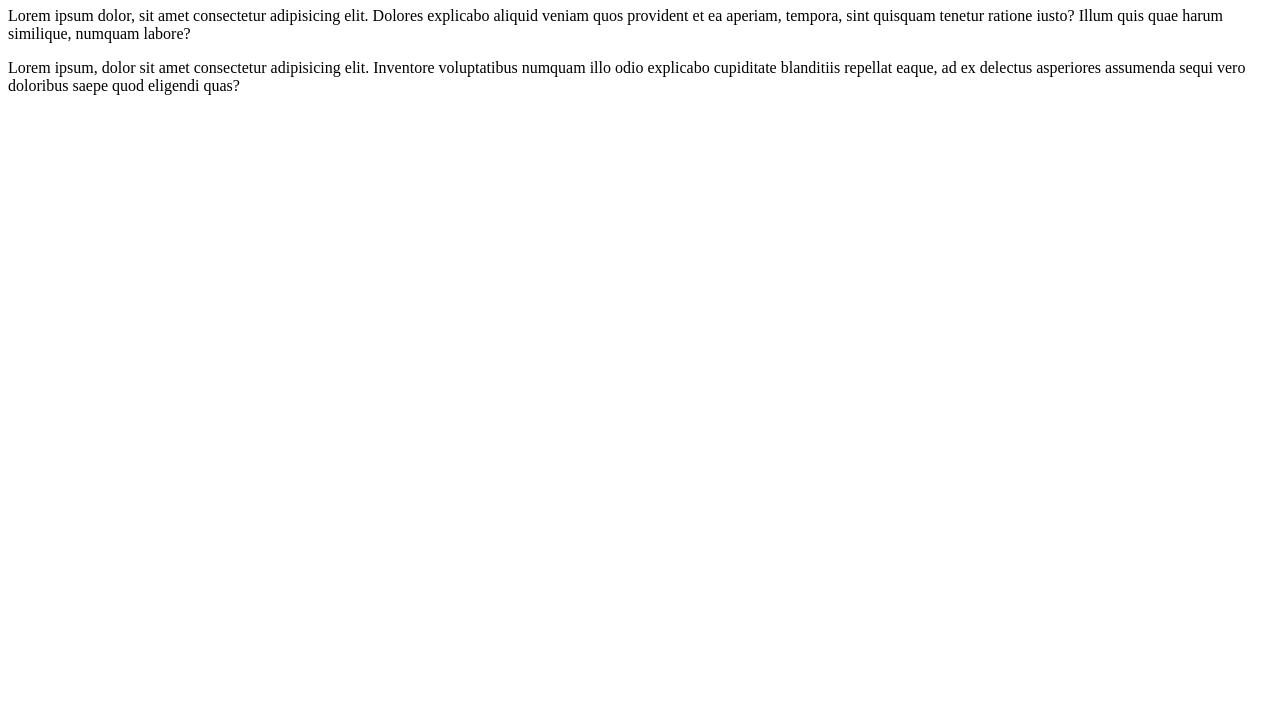
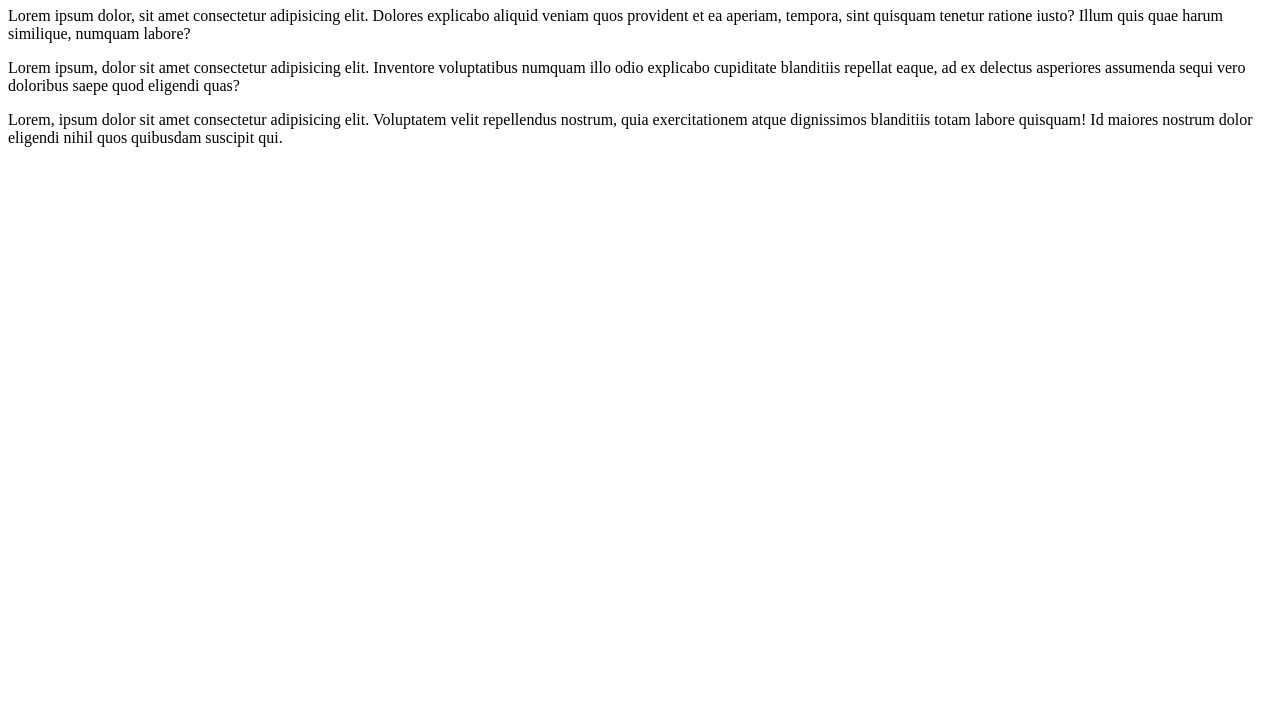
Before and after one commit to Danteborracha/ola-mundo, a plain HTML site: page site-exemplo/index.html in a window 1280 px wide. Shown: the part 73-800 px from the top of the page. Drawn offline with Linux system fonts and the light colour scheme.

Commit message:
paragrafo 3 adicionado

```diff
--- a/site-exemplo/index.html
+++ b/site-exemplo/index.html
@@ -9,5 +9,6 @@
     <h1>Olá, mundo!</h1>
     <p>Lorem ipsum dolor, sit amet consectetur adipisicing elit. Dolores explicabo aliquid veniam quos provident et ea aperiam, tempora, sint quisquam tenetur ratione iusto? Illum quis quae harum similique, numquam labore?</p>
     <p>Lorem ipsum, dolor sit amet consectetur adipisicing elit. Inventore voluptatibus numquam illo odio explicabo cupiditate blanditiis repellat eaque, ad ex delectus asperiores assumenda sequi vero doloribus saepe quod eligendi quas?</p>
+    <p>Lorem, ipsum dolor sit amet consectetur adipisicing elit. Voluptatem velit repellendus nostrum, quia exercitationem atque dignissimos blanditiis totam labore quisquam! Id maiores nostrum dolor eligendi nihil quos quibusdam suscipit qui.</p>
 </body>
 </html>
```
